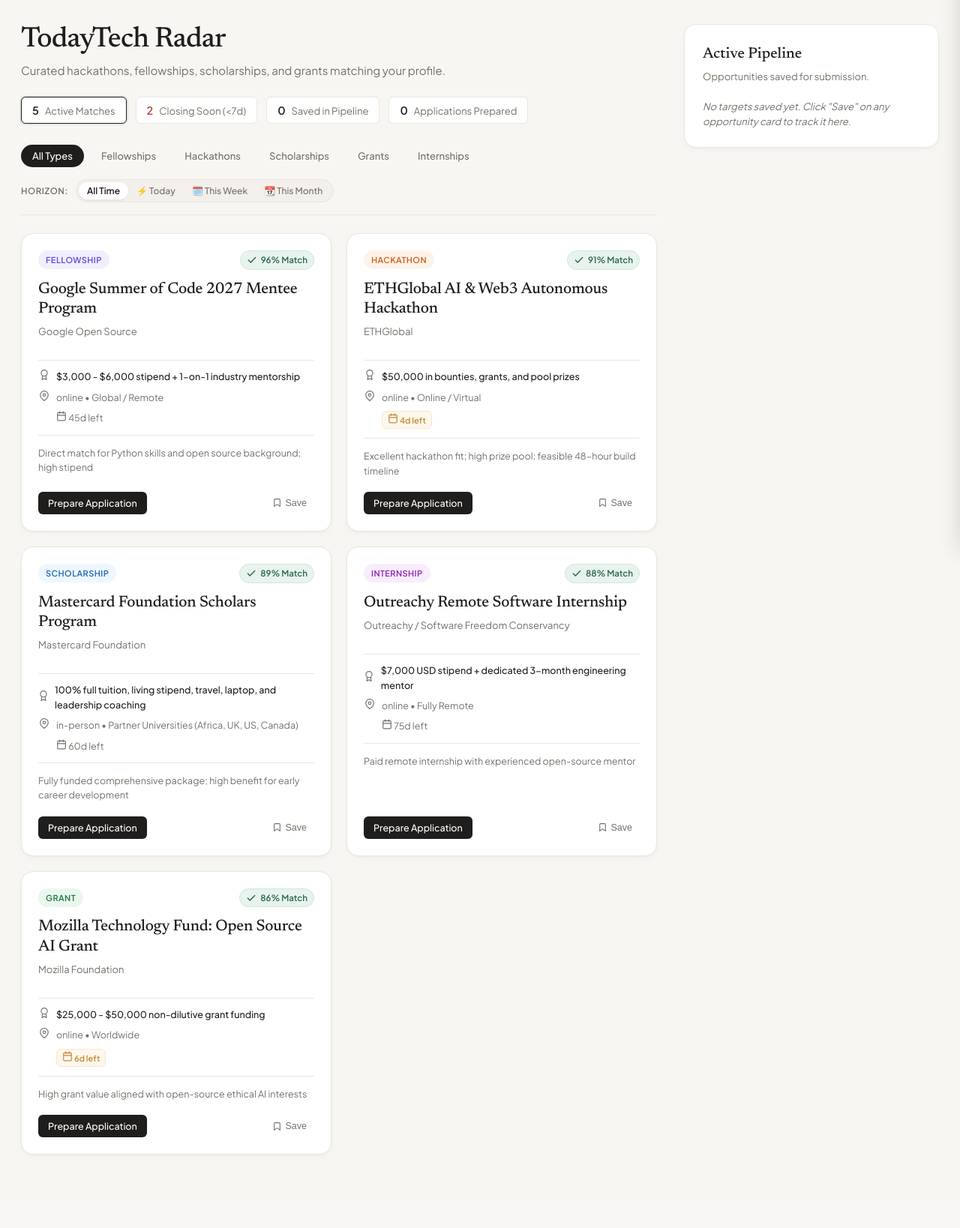
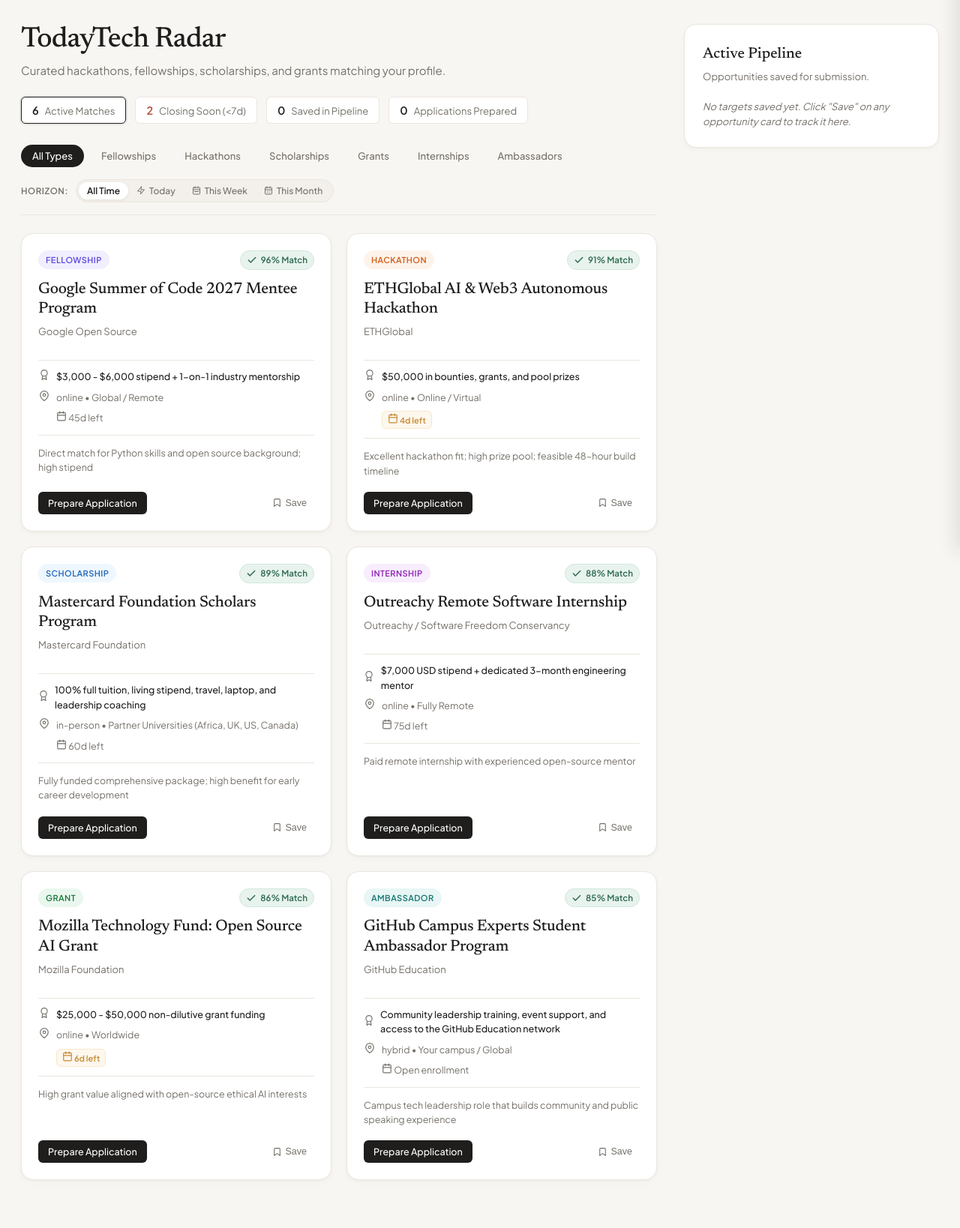
Before and after one commit to kbbortei1/TodayTech, a FastAPI app: page / in a window 1280 px wide. Shown: the part 65-1703 px from the top of the page at 75% size. Before the commit the page ends 1605 px from the top, so only its background shows below. Run offline with FastAPI, Linux system fonts and the light colour scheme; data comes from the database, SQL or seed files in the repository; data that the repository does not hold is empty.

Commit message:
feat: add campus ambassador opportunities, fix search and CI test
- Add "ambassador" opportunity type: dedicated campus/student ambassador
  scan queries, LLM extraction hint with title fallback, dashboard filter
  pill, bot/CLI/profile support, and a GitHub Campus Experts demo item
- Fix dashboard search: filter across all opportunities instead of only
  the top 100, match multi-word queries term-by-term over more fields,
  and debounce input while ignoring stale responses
- Fix CI: web API tests now use an isolated temp DB seeded with demo
  data (ASGITransport doesn't run startup events), so they no longer
  depend on or modify the local database
- Replace dashboard emojis with inline SVG icons

```diff
--- a/profile.example.yaml
+++ b/profile.example.yaml
@@ -47,6 +47,7 @@
   - grant
   - program
   - competition
+  - ambassador                        # campus / student ambassador programs
 
 regions:                              # regions you can travel to / apply in
   - "Global"                          # or: Africa, Europe, North America, Asia, etc.
--- a/todaytech/bot/app.py
+++ b/todaytech/bot/app.py
@@ -153,6 +153,8 @@
         "programs": "program",
         "competition": "competition",
         "competitions": "competition",
+        "ambassador": "ambassador",
+        "ambassadors": "ambassador",
     }
 
     opp_type = None
@@ -163,7 +165,8 @@
 
     if not opp_type:
         await update.message.reply_text(
-            "❓ Which type? hackathons, scholarships, internships, fellowships, grants, programs, or competitions?"
+            "❓ Which type? hackathons, scholarships, internships, fellowships, grants, programs, "
+            "competitions, or ambassadors?"
         )
         return
 
--- a/todaytech/cli/main.py
+++ b/todaytech/cli/main.py
@@ -97,7 +97,9 @@
     console.print("\n[bold]── Preferences ──[/bold]")
     types_input = Prompt.ask(
         "Opportunity types (comma-separated)",
-        default="hackathon, scholarship, internship, fellowship, grant, program, competition",
+        default=(
+            "hackathon, scholarship, internship, fellowship, grant, program, competition, ambassador"
+        ),
     )
     profile["opportunity_types"] = [t.strip() for t in types_input.split(",")]
 
--- a/todaytech/collectors/reddit.py
+++ b/todaytech/collectors/reddit.py
@@ -64,6 +64,7 @@
                                 "grant",
                                 "program",
                                 "competition",
+                                "ambassador",
                                 "opportunity",
                                 "apply",
                                 "deadline",
--- a/todaytech/core/digest.py
+++ b/todaytech/core/digest.py
@@ -128,6 +128,7 @@
         "grant": "💰",
         "program": "📚",
         "competition": "🏆",
+        "ambassador": "📣",
     }.get(type_str, "📌")
 
 
--- a/todaytech/core/models.py
+++ b/todaytech/core/models.py
@@ -20,6 +20,7 @@
     GRANT = "grant"
     PROGRAM = "program"
     COMPETITION = "competition"
+    AMBASSADOR = "ambassador"
     OTHER = "other"
 
 
@@ -92,6 +93,7 @@
             "grant",
             "program",
             "competition",
+            "ambassador",
         ]
     )
     regions: list[str] = Field(default_factory=lambda: ["Global"])
--- a/todaytech/web/app.py
+++ b/todaytech/web/app.py
@@ -64,7 +64,7 @@
         return
 
     today = date.today()
-    demo_items = [
+    demo_items: list[dict[str, Any]] = [
         {
             "external_id": "c8f1e29a1b2c3d4e",
             "title": "Google Summer of Code 2027 Mentee Program",
@@ -175,6 +175,28 @@
             "source_url": "https://www.outreachy.org",
             "source_name": "Outreachy",
         },
+        {
+            "external_id": "d41c7b2e9a0f5c63",
+            "title": "GitHub Campus Experts Student Ambassador Program",
+            "type": "ambassador",
+            "organizer": "GitHub Education",
+            "deadline": None,
+            "mode": "hybrid",
+            "location": "Your campus / Global",
+            "cost": 0.0,
+            "reward": "Community leadership training, event support, and access to the GitHub Education network",
+            "eligibility_text": "Students aged 18+ enrolled at a higher-education institution, with a verified GitHub Student Developer Pack.",
+            "countries_allowed": '["all"]',
+            "level_required": "undergraduate",
+            "field_required": "Computer Science / STEM",
+            "fit_score": 85,
+            "fit_reason": "Campus tech leadership role that builds community and public speaking experience",
+            "eligibility_verdict": "Likely",
+            "eligibility_reason": "Open to university students worldwide; requires an active campus community plan",
+            "application_url": "https://education.github.com/experts",
+            "source_url": "https://education.github.com/experts",
+            "source_name": "GitHub Education",
+        },
     ]
 
     for item in demo_items:
@@ -260,9 +282,12 @@
         timeframe: str | None = Query(None),  # day, week, month, all
     ) -> list[dict[str, Any]]:
         today = date.today()
+        # Every term must appear somewhere in the searchable fields ("google code" matches
+        # "Google Summer of Code"). Filters run over all rows; the result cap applies after.
+        terms = query.lower().split() if query else []
         async with get_session() as session:
             opps = await get_opportunities(
-                session, type_filter=type, min_score=min_score, limit=100
+                session, type_filter=type, min_score=min_score, limit=None
             )
 
             user_states_stmt = select(UserStateRow)
@@ -315,12 +340,23 @@
                     continue
 
             # Query search
-            if query:
-                q = query.lower()
-                combined = (
-                    f"{opp.title} {opp.organizer} {opp.reward} {opp.eligibility_text}".lower()
-                )
-                if q not in combined:
+            if terms:
+                combined = " ".join(
+                    field or ""
+                    for field in (
+                        opp.title,
+                        opp.type,
+                        opp.organizer,
+                        opp.location,
+                        opp.mode,
+                        opp.field_required,
+                        opp.reward,
+                        opp.eligibility_text,
+                        opp.source_name,
+                        opp.fit_reason,
+                    )
+                ).lower()
+                if not all(term in combined for term in terms):
                     continue
 
             days_left = (opp.deadline - today).days if opp.deadline else None
@@ -346,6 +382,8 @@
                     "status": opp_status,
                 }
             )
+            if len(results) >= 100:
+                break
 
         return results
 
@@ -550,6 +588,7 @@
                     "scholarship",
                     "grant",
                     "internship",
+                    "ambassador",
                 ],
                 "max_application_fee": 0.0,
             }
--- a/todaytech/web/static/css/dashboard.css
+++ b/todaytech/web/static/css/dashboard.css
@@ -366,6 +366,9 @@
 }
 
 .time-btn {
+  display: inline-flex;
+  align-items: center;
+  gap: 5px;
   background: transparent;
   border: none;
   font-family: var(--font-sans);
@@ -440,6 +443,7 @@
 .type-scholarship { background-color: #EFF7FE; color: #1E66B8; }
 .type-grant { background-color: #EAF7EE; color: #1B783E; }
 .type-internship { background-color: #F8EDFD; color: #8F22B8; }
+.type-ambassador { background-color: #E8F6F5; color: #127670; }
 
 .badge-score {
   display: inline-flex;
@@ -987,7 +991,7 @@
   display: flex;
   align-items: center;
   justify-content: center;
-  font-size: 18px;
+  color: var(--accent-terracotta-text);
   flex-shrink: 0;
 }
 
@@ -1011,6 +1015,9 @@
 }
 
 .digest-time-btn {
+  display: inline-flex;
+  align-items: center;
+  gap: 6px;
   background: transparent;
   border: none;
   font-family: var(--font-sans);
--- a/todaytech/web/static/js/dashboard.js
+++ b/todaytech/web/static/js/dashboard.js
@@ -22,6 +22,8 @@
 let currentClosingOnly = false;
 let currentTimeframe = 'all';
 let currentSearch = '';
+let searchDebounceTimer = null;
+let opportunitiesRequestId = 0;
 let activeOpportunity = null;
 
 let currentDigestTimeframe = 'day';
@@ -40,7 +42,8 @@
   if (searchInput) {
     searchInput.addEventListener('input', (e) => {
       currentSearch = e.target.value.trim();
-      loadOpportunities();
+      clearTimeout(searchDebounceTimer);
+      searchDebounceTimer = setTimeout(loadOpportunities, 250);
     });
   }
 
@@ -154,6 +157,9 @@
   const container = document.getElementById('cardsGrid');
   if (!container) return;
 
+  // Ignore responses from requests superseded by a newer filter/search change
+  const requestId = ++opportunitiesRequestId;
+
   try {
     let url = `/api/opportunities?status=${currentStatus}`;
     if (currentClosingOnly) {
@@ -172,6 +178,7 @@
     const res = await fetch(url);
     if (!res.ok) throw new Error('API error');
     const items = await res.json();
+    if (requestId !== opportunitiesRequestId) return;
 
     if (items.length === 0) {
       container.innerHTML = `
@@ -185,6 +192,7 @@
 
     container.innerHTML = items.map((opp) => renderCard(opp)).join('');
   } catch (err) {
+    if (requestId !== opportunitiesRequestId) return;
     console.error('Failed to load opportunities', err);
     container.innerHTML = `<p style="color: var(--text-muted); padding: 24px;">Failed to load opportunities.</p>`;
   }
@@ -363,7 +371,7 @@
 
     const isSaved = (data.status === 'saved' || data.status === 'in_progress' || data.status === 'applied');
     const statusText = data.status === 'in_progress' ? 'Application in Progress' : (data.status === 'applied' ? 'Applied' : (data.status === 'saved' ? 'Saved in Pipeline' : 'On Radar'));
-    const toggleBtnText = isSaved ? '✕ Remove from Pipeline (Unsave)' : `${ICONS.bookmarkOutline} Save to Pipeline`;
+    const toggleBtnText = isSaved ? `${ICONS.cross} Remove from Pipeline (Unsave)` : `${ICONS.bookmarkOutline} Save to Pipeline`;
 
     content.innerHTML = `
       <!-- Drawer Status Action Bar -->
--- a/todaytech/web/templates/index.html
+++ b/todaytech/web/templates/index.html
@@ -101,15 +101,25 @@
           <button class="pill-btn" data-type="scholarship">Scholarships</button>
           <button class="pill-btn" data-type="grant">Grants</button>
           <button class="pill-btn" data-type="internship">Internships</button>
+          <button class="pill-btn" data-type="ambassador">Ambassadors</button>
         </div>
 
         <div class="timeframe-group" role="tablist" aria-label="Filter by timeframe">
           <span class="timeframe-label">Horizon:</span>
           <div class="timeframe-pills">
             <button class="time-btn active" data-timeframe="all">All Time</button>
-            <button class="time-btn" data-timeframe="day" title="Top picks &amp; closing in next 3 days">⚡ Today</button>
-            <button class="time-btn" data-timeframe="week" title="Closing in next 7 days">🗓️ This Week</button>
-            <button class="time-btn" data-timeframe="month" title="Closing in next 30 days">📆 This Month</button>
+            <button class="time-btn" data-timeframe="day" title="Top picks &amp; closing in next 3 days">
+              <svg width="12" height="12" viewBox="0 0 24 24" fill="none" stroke="currentColor" stroke-width="2" stroke-linecap="round" stroke-linejoin="round" aria-hidden="true"><polygon points="13 2 3 14 12 14 11 22 21 10 12 10 13 2"></polygon></svg>
+              Today
+            </button>
+            <button class="time-btn" data-timeframe="week" title="Closing in next 7 days">
+              <svg width="12" height="12" viewBox="0 0 24 24" fill="none" stroke="currentColor" stroke-width="2" stroke-linecap="round" stroke-linejoin="round" aria-hidden="true"><rect x="3" y="4" width="18" height="18" rx="2" ry="2"></rect><line x1="16" y1="2" x2="16" y2="6"></line><line x1="8" y1="2" x2="8" y2="6"></line><line x1="3" y1="10" x2="21" y2="10"></line><line x1="7" y1="15" x2="17" y2="15"></line></svg>
+              This Week
+            </button>
+            <button class="time-btn" data-timeframe="month" title="Closing in next 30 days">
+              <svg width="12" height="12" viewBox="0 0 24 24" fill="none" stroke="currentColor" stroke-width="2" stroke-linecap="round" stroke-linejoin="round" aria-hidden="true"><rect x="3" y="4" width="18" height="18" rx="2" ry="2"></rect><line x1="16" y1="2" x2="16" y2="6"></line><line x1="8" y1="2" x2="8" y2="6"></line><line x1="3" y1="10" x2="21" y2="10"></line><path d="M8 14h.01M12 14h.01M16 14h.01M8 18h.01M12 18h.01M16 18h.01"></path></svg>
+              This Month
+            </button>
           </div>
         </div>
       </div>
@@ -238,7 +248,9 @@
     <div class="modal modal-lg" id="digestModal">
       <div class="modal-header">
         <div style="display: flex; align-items: center; gap: 12px;">
-          <div class="flame-icon-box">🔥</div>
+          <div class="flame-icon-box">
+            <svg width="18" height="18" viewBox="0 0 24 24" fill="none" stroke="currentColor" stroke-width="2" stroke-linecap="round" stroke-linejoin="round" aria-hidden="true"><path d="M8.5 14.5A2.5 2.5 0 0 0 11 12c0-1.38-.5-2-1-3-1.072-2.143-.224-4.054 2-6 .5 2.5 2 4.9 4 6.5 2 1.6 3 3.5 3 5.5a7 7 0 1 1-14 0c0-1.153.433-2.294 1-3a2.5 2.5 0 0 0 2.5 2.5z"></path></svg>
+          </div>
           <div>
             <h2 class="modal-title">TechHot Opportunities Digest</h2>
             <div class="modal-subhead" id="digestDateLabel">Curated daily briefing for high-impact opportunities</div>
@@ -255,9 +267,18 @@
       <!-- Digest Sub-header Toolbar -->
       <div class="digest-toolbar">
         <div class="digest-timeframe-pills" role="tablist" aria-label="Digest Horizon">
-          <button class="digest-time-btn active" data-timeframe="day">⚡ Today</button>
-          <button class="digest-time-btn" data-timeframe="week">🗓️ This Week</button>
-          <button class="digest-time-btn" data-timeframe="month">📆 This Month</button>
+          <button class="digest-time-btn active" data-timeframe="day">
+            <svg width="13" height="13" viewBox="0 0 24 24" fill="none" stroke="currentColor" stroke-width="2" stroke-linecap="round" stroke-linejoin="round" aria-hidden="true"><polygon points="13 2 3 14 12 14 11 22 21 10 12 10 13 2"></polygon></svg>
+            Today
+          </button>
+          <button class="digest-time-btn" data-timeframe="week">
+            <svg width="13" height="13" viewBox="0 0 24 24" fill="none" stroke="currentColor" stroke-width="2" stroke-linecap="round" stroke-linejoin="round" aria-hidden="true"><rect x="3" y="4" width="18" height="18" rx="2" ry="2"></rect><line x1="16" y1="2" x2="16" y2="6"></line><line x1="8" y1="2" x2="8" y2="6"></line><line x1="3" y1="10" x2="21" y2="10"></line><line x1="7" y1="15" x2="17" y2="15"></line></svg>
+            This Week
+          </button>
+          <button class="digest-time-btn" data-timeframe="month">
+            <svg width="13" height="13" viewBox="0 0 24 24" fill="none" stroke="currentColor" stroke-width="2" stroke-linecap="round" stroke-linejoin="round" aria-hidden="true"><rect x="3" y="4" width="18" height="18" rx="2" ry="2"></rect><line x1="16" y1="2" x2="16" y2="6"></line><line x1="8" y1="2" x2="8" y2="6"></line><line x1="3" y1="10" x2="21" y2="10"></line><path d="M8 14h.01M12 14h.01M16 14h.01M8 18h.01M12 18h.01M16 18h.01"></path></svg>
+            This Month
+          </button>
         </div>
         <div class="digest-toolbar-actions">
           <button class="btn btn-secondary btn-sm" id="copyDigestBtn" title="Copy formatted markdown to clipboard">
```
Also changed, not shown: tests/test_ambassador.py (added, +43 -0 lines), tests/test_web_api.py (+41 -6 lines), todaytech/core/database.py (+4 -3 lines), todaytech/core/pipeline.py (+24 -1 lines).
